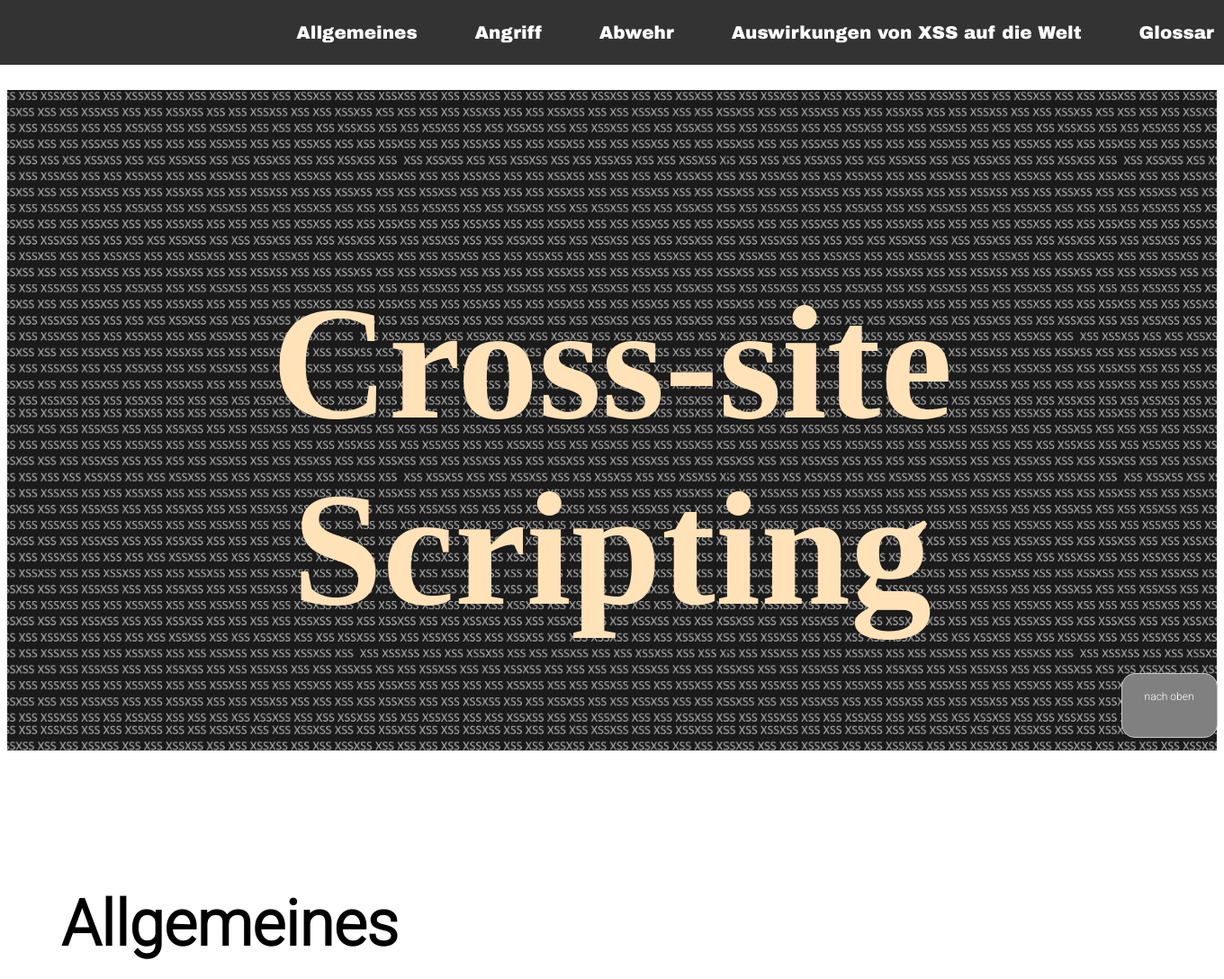
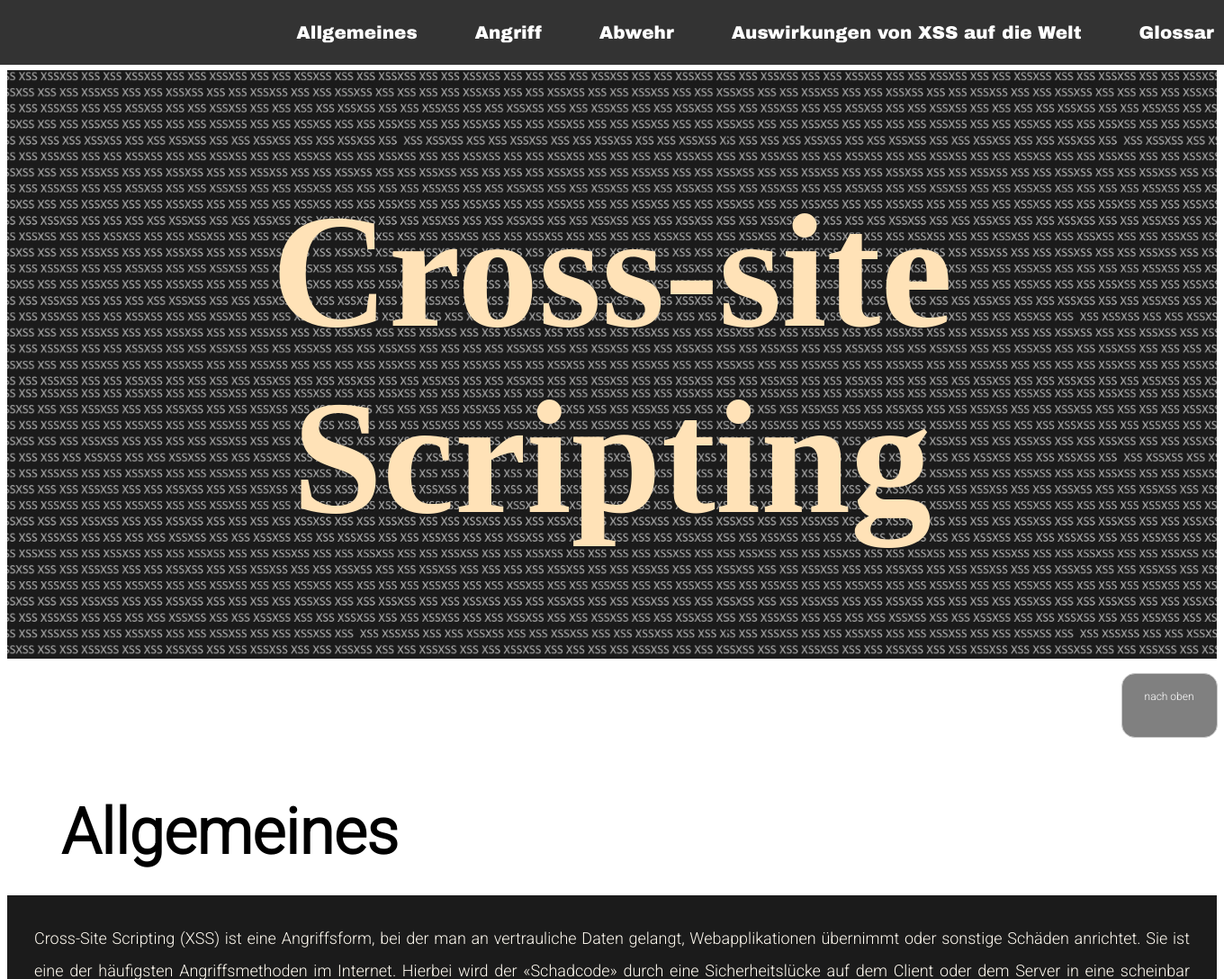
Before and after one commit to Chrigi2486/XSSProjekt, a Flask app: page / in a window 1360 px wide; the page is wider, and only the part inside the window is pictured. Shown: the top 1088 px of that part at 90% size. Run offline with Flask 2, Linux system fonts and the light colour scheme.

Commit message:
titel sieht jetzt gut aus auf Laptop und okay auf Bildschirm

```diff
--- a/static/main.css
+++ b/static/main.css
@@ -42,9 +42,9 @@ h1 { /* Eigenschaften von h1 */
   font-family: "Times New Roman", Times, serif; /* Schriftart */
   color: #FFE2B7;
   font-size: 180px; /* schreibgrösse */
-  padding-top: 200px; /* Freiraum oben */
-  padding-bottom: 120px;
-  margin-top: 100px;
+  padding-top: 120px; /* Freiraum oben */
+  padding-bottom:120px;
+  margin-top: 78px;
   text-align: center; /* Wo erscheint die Schrift auf dem Screen */
   background: url(XSSBackground.jpg);
   background-size: 800px auto;
```
